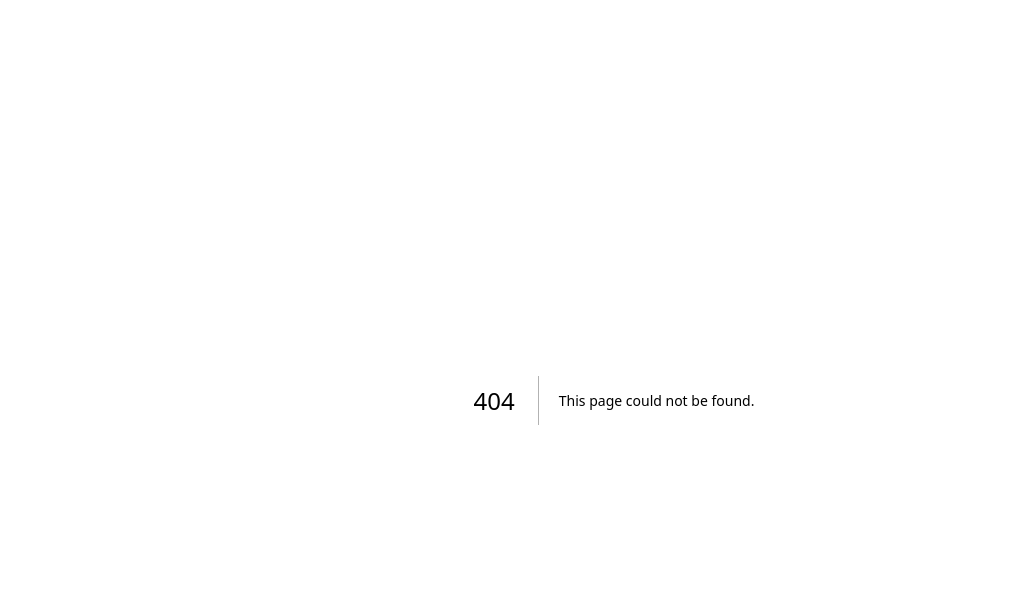
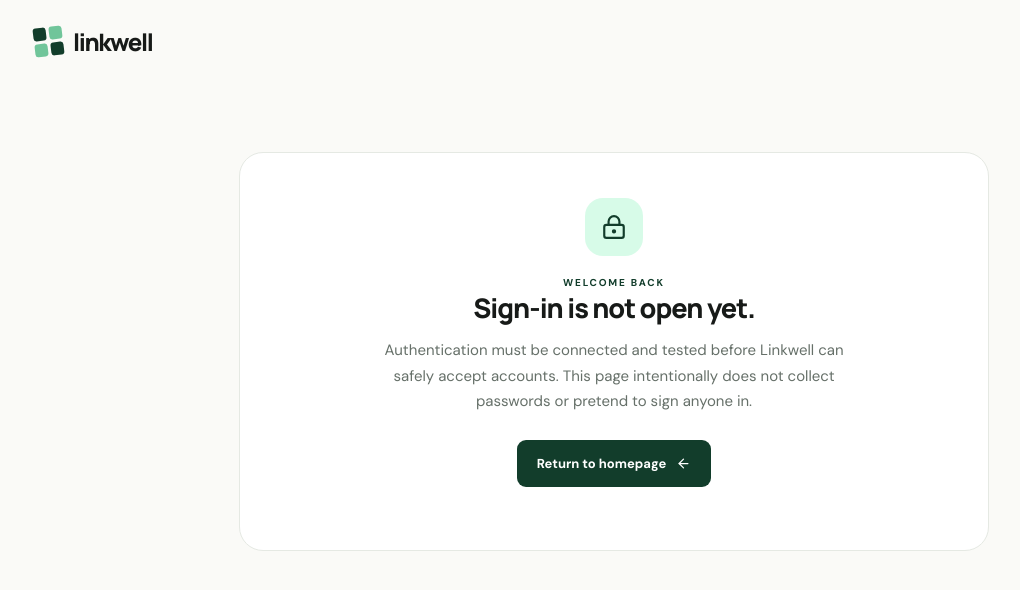
Before and after one commit to mrceogodwin/Linkwell, a Next.js app: page /sign-in in a window 1280 px wide. Before the commit this address had no page. Shown: the top 590 px of the page, without its empty margins (26-1046 px from the left). Built offline with nearby package versions, Linux system fonts and the light colour scheme.

Commit message:
feat: add transparent sign-in route

```diff
--- /dev/null
+++ b/app/sign-in/page.tsx
@@ -0,0 +1,6 @@
+import type { Metadata } from "next";
+import { ArrowLeft, LockKeyhole } from "lucide-react";
+export const metadata: Metadata = { title: "Sign in" };
+export default function SignInPage() {
+ return <main className="subpage"><header className="nav wrap"><a className="brand" href="/"><span className="brand-mark"><i/><i/><i/><i/></span><span>linkwell</span></a></header><section className="empty-state auth-preview"><div className="empty-icon"><LockKeyhole size={26}/></div><div className="eyebrow" style={{justifyContent:"center"}}>WELCOME BACK</div><h3>Sign-in is not open yet.</h3><p>Authentication must be connected and tested before Linkwell can safely accept accounts. This page intentionally does not collect passwords or pretend to sign anyone in.</p><div className="empty-actions"><a className="button button-dark" href="/">Return to homepage <ArrowLeft size={15}/></a></div></section></main>;
+}
```
